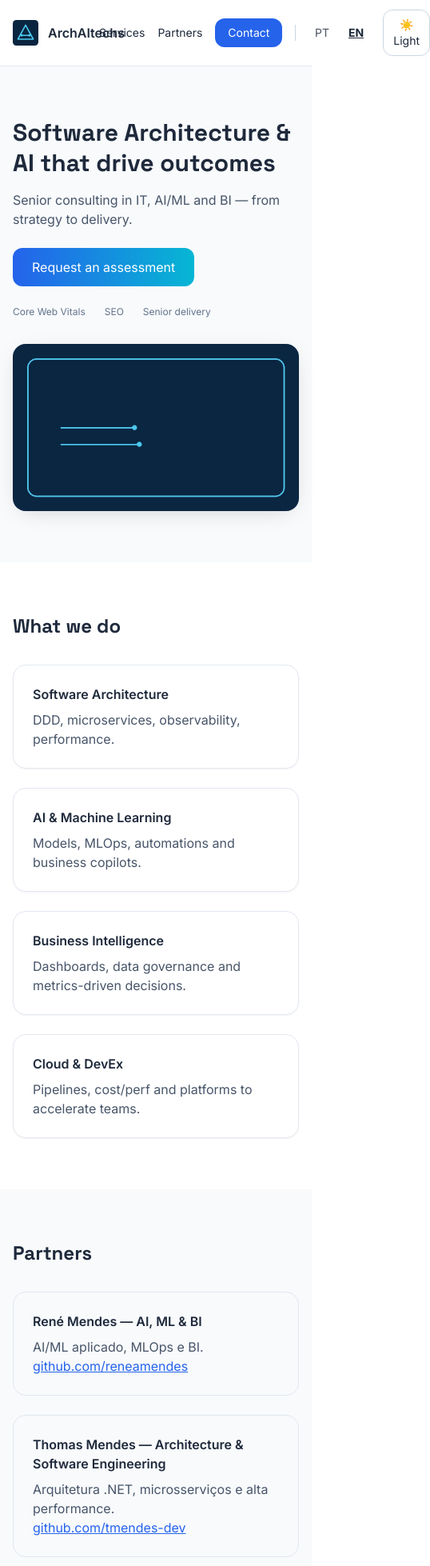
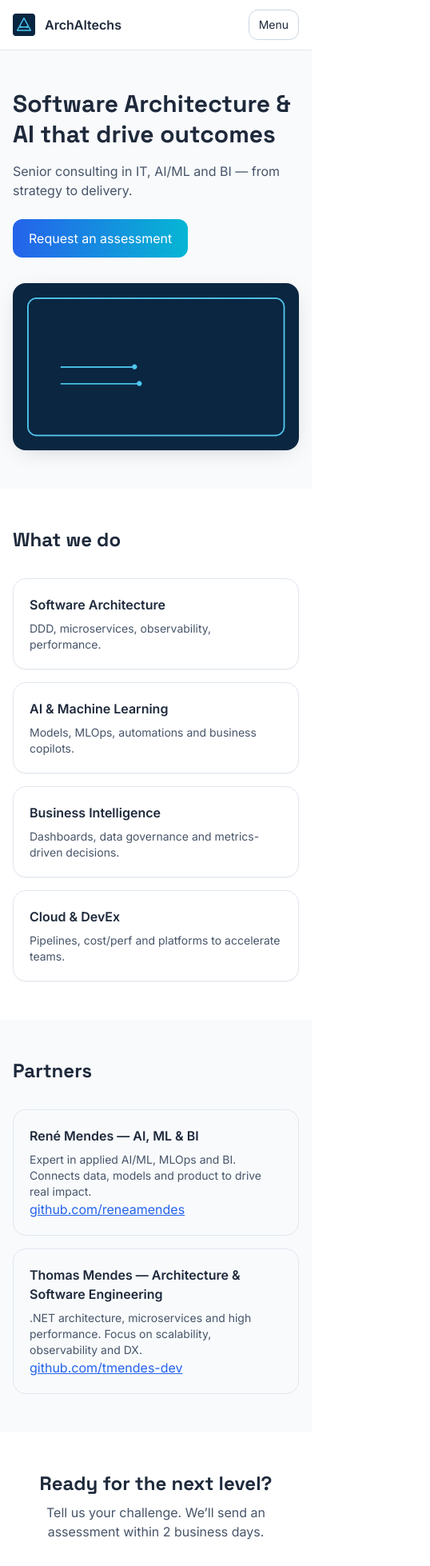
Before and after one commit to tmendes-dev/archaitech-landing, a Next.js app: page /en in a window 390 px wide. Shown: the top 1958 px of the page at 80% size, 538 px wide, since content can reach past the window. Built offline with nearby package versions, Linux system fonts and the light colour scheme.

Commit message:
fix: overall adjustments

```diff
--- a/app/(marketing)/[locale]/page.tsx
+++ b/app/(marketing)/[locale]/page.tsx
@@ -11,19 +11,77 @@ import HoverLift from "./components/HoverLift";
 
 type ServiceItem = { title: string; desc: string };
 
-// Lê nested "a.b.c", cai para flat "a.b.c", senão devolve a própria chave
-function tKey(messages: any, key: string): string {
+// Fallbacks embutidos (garante texto mesmo se o JSON estiver incompleto)
+const FALLBACK: Record<Locale, Record<string, string>> = {
+  pt: {
+    "nav.services": "Serviços",
+    "nav.partners": "Sócios",
+    "nav.contact": "Contato",
+
+    "hero.title": "Arquitetura de Software & Inteligência Artificial para gerar resultado",
+    "hero.subtitle": "Consultoria sênior em TI, AI/ML e BI — da estratégia ao delivery.",
+    "hero.cta": "Solicitar diagnóstico",
+
+    "services.title": "O que fazemos",
+
+    "partners.title": "Sócios",
+    "partners.rene.role": "AI, ML e BI",
+    "partners.rene.bio": "Especialista em IA/ML aplicado, MLOps e BI. Conecta dados, modelos e produto para gerar impacto real.",
+    "partners.thomas.role": "Arquitetura & Engenharia de Software",
+    "partners.thomas.bio": "Arquitetura .NET, microsserviços e alta performance. Foco em escalabilidade, observabilidade e DX.",
+
+    "cta.title": "Pronto para o próximo nível?",
+    "cta.subtitle": "Conte seu desafio. Enviamos um diagnóstico em 2 dias úteis.",
+    "cta.button": "Falar com a ArchAItechs",
+
+    "form.name": "Nome",
+    "form.email": "Email",
+    "form.message": "Conte sobre seu desafio",
+
+    "alert.sent": "Mensagem enviada! Obrigado.",
+    "footer.madeWith": "Feito com Next.js"
+  },
+  en: {
+    "nav.services": "Services",
+    "nav.partners": "Partners",
+    "nav.contact": "Contact",
+
+    "hero.title": "Software Architecture & AI that drive outcomes",
+    "hero.subtitle": "Senior consulting in IT, AI/ML and BI — from strategy to delivery.",
+    "hero.cta": "Request an assessment",
+
+    "services.title": "What we do",
+
+    "partners.title": "Partners",
+    "partners.rene.role": "AI, ML & BI",
+    "partners.rene.bio": "Expert in applied AI/ML, MLOps and BI. Connects data, models and product to drive real impact.",
+    "partners.thomas.role": "Architecture & Software Engineering",
+    "partners.thomas.bio": ".NET architecture, microservices and high performance. Focus on scalability, observability and DX.",
+
+    "cta.title": "Ready for the next level?",
+    "cta.subtitle": "Tell us your challenge. We’ll send an assessment within 2 business days.",
+    "cta.button": "Talk to ArchAItechs",
+
+    "form.name": "Name",
+    "form.email": "Email",
+    "form.message": "Tell us about your challenge",
+
+    "alert.sent": "Message sent! Thank you.",
+    "footer.madeWith": "Made with Next.js"
+  }
+};
+
+// Lê nested "a.b.c", cai para flat "a.b.c", senão devolve fallback; se nem fallback, retorna a própria chave
+function tKey(messages: any, key: string, locale: Locale): string {
   const parts = key.split(".");
   let cur: any = messages;
   for (const p of parts) {
     if (cur && typeof cur === "object" && p in cur) cur = cur[p];
-    else {
-      cur = undefined;
-      break;
-    }
+    else { cur = undefined; break; }
   }
   if (typeof cur === "string") return cur;
   if (typeof messages?.[key] === "string") return messages[key];
+  if (FALLBACK[locale][key]) return FALLBACK[locale][key];
   return key;
 }
 
@@ -36,6 +94,19 @@ function getServices(messages: any): ServiceItem[] {
   return [];
 }
 
+function getBadges(messages: any, locale: Locale): string[] {
+  const nested = messages?.hero?.badges;
+  if (Array.isArray(nested)) return nested as string[];
+  const flat = messages?.["hero.badges"];
+  if (Array.isArray(flat)) return flat as string[];
+  // usa fallback se existir
+  const b = FALLBACK[locale]["hero.badges"];
+  if (b) {
+    try { return JSON.parse(b); } catch {}
+  }
+  return [];
+}
+
 export default async function Page({
   params,
   searchParams
@@ -45,58 +116,85 @@ export default async function Page({
 }) {
   const locale: Locale = getLocale(params.locale);
   const messages: any = locale === "pt" ? (ptMessages as any) : (enMessages as any);
+
   const services = getServices(messages);
+  const badges = getBadges(messages, locale);
   const sent = searchParams?.sent === "1";
 
   return (
     <main>
-      {/* Header */}
+      {/* Header responsivo */}
       <header className="sticky top-0 z-50 backdrop-blur-md bg-white/70 dark:bg-slate-950/70 border-b border-slate-200 dark:border-slate-800">
-        <div className="mx-auto max-w-6xl px-4 py-3 flex items-center justify-between">
+        <div className="mx-auto max-w-6xl px-4 sm:px-6 py-3 flex items-center justify-between">
           <Link href={`/${locale}`} className="flex items-center gap-3">
-            <Image src="/images/logo.svg" alt="ArchAItechs" width={32} height={32} priority />
+            <Image src="/images/logo.svg" alt="ArchAItechs" width={28} height={28} priority />
             <span className="font-semibold">ArchAItechs</span>
           </Link>
-          <nav className="flex items-center gap-4 text-sm">
-            <a href="#services" className="hover:underline">
-              {tKey(messages, "nav.services")}
-            </a>
-            <a href="#partners" className="hover:underline">
-              {tKey(messages, "nav.partners")}
-            </a>
+
+          {/* Desktop nav */}
+          <nav className="hidden md:flex items-center gap-4 text-sm">
+            <a href="#services" className="hover:underline">{tKey(messages, "nav.services", locale)}</a>
+            <a href="#partners" className="hover:underline">{tKey(messages, "nav.partners", locale)}</a>
             <a href="#contact" className="rounded-xl px-4 py-2 bg-blue-600 text-white hover:opacity-90">
-              {tKey(messages, "nav.contact")}
+              {tKey(messages, "nav.contact", locale)}
             </a>
             <div className="h-5 w-px bg-slate-300 dark:bg-slate-700" />
-            {/* 🔁 Client Component para trocar idioma e gravar cookie */}
             <LanguageSwitch current={locale} />
             <ThemeToggle />
           </nav>
+
+          {/* Mobile nav (sem JS extra) */}
+          <details className="md:hidden">
+            <summary className="list-none rounded-xl border border-slate-300 dark:border-slate-700 px-3 py-2 text-sm cursor-pointer">
+              Menu
+            </summary>
+            <div className="mt-2 rounded-xl border border-slate-200 dark:border-slate-800 bg-white dark:bg-slate-900 p-3 shadow-lg">
+              <div className="flex flex-col gap-2 text-sm">
+                <a href={`/${locale}#services`} className="py-1">{tKey(messages, "nav.services", locale)}</a>
+                <a href={`/${locale}#partners`} className="py-1">{tKey(messages, "nav.partners", locale)}</a>
+                <a href={`/${locale}#contact`} className="py-1 rounded-lg bg-blue-600 text-white text-center">
+                  {tKey(messages, "nav.contact", locale)}
+                </a>
+                <div className="h-px bg-slate-200 dark:bg-slate-800 my-2" />
+                <div className="flex items-center justify-between">
+                  <LanguageSwitch current={locale} />
+                  <ThemeToggle />
+                </div>
+              </div>
+            </div>
+          </details>
         </div>
       </header>
 
       {/* Hero */}
       <section className="bg-slate-50 dark:bg-slate-900">
-        <div className="mx-auto max-w-6xl px-4 py-16 grid md:grid-cols-2 gap-8 items-center">
+        <div className="mx-auto max-w-6xl px-4 sm:px-6 py-12 sm:py-16 grid md:grid-cols-2 gap-8 items-center">
           <FadeIn>
             <div>
-              <h1 className="text-3xl md:text-5xl font-extrabold leading-tight font-display">
-                {tKey(messages, "hero.title")}
+              <h1 className="text-3xl sm:text-4xl md:text-5xl font-extrabold leading-tight font-display">
+                {tKey(messages, "hero.title", locale)}
               </h1>
-              <p className="mt-4 text-slate-600 dark:text-slate-300">{tKey(messages, "hero.subtitle")}</p>
+              <p className="mt-4 text-slate-600 dark:text-slate-300 text-base sm:text-lg">
+                {tKey(messages, "hero.subtitle", locale)}
+              </p>
               <HoverLift>
                 <a
                   href="#contact"
-                  className="inline-block mt-6 rounded-xl px-6 py-3 text-white bg-gradient-to-r from-blue-600 to-cyan-500"
+                  className="inline-block mt-6 rounded-xl px-5 sm:px-6 py-3 text-white bg-gradient-to-r from-blue-600 to-cyan-500"
                 >
-                  {tKey(messages, "hero.cta")}
+                  {tKey(messages, "hero.cta", locale)}
                 </a>
               </HoverLift>
-              <ul className="mt-6 flex gap-6 text-xs text-slate-500 dark:text-slate-400">
-                <li>Core Web Vitals</li>
-                <li>SEO</li>
-                <li>Senior delivery</li>
-              </ul>
+
+              {badges.length > 0 && (
+                <ul className="mt-6 flex flex-wrap gap-3 text-xs sm:text-sm text-slate-500 dark:text-slate-400">
+                  {badges.map((b, i) => (
+                    <li key={i} className="rounded-full border border-slate-300 dark:border-slate-700 px-3 py-1">
+                      {b}
+                    </li>
+                  ))}
+                </ul>
+              )}
             </div>
           </FadeIn>
 
@@ -106,7 +204,7 @@ export default async function Page({
               alt="AI & Architecture"
               width={800}
               height={520}
-              className="rounded-2xl shadow-[0_6px_30px_-12px_rgba(0,0,0,0.25)]"
+              className="rounded-2xl shadow-[0_6px_30px_-12px_rgba(0,0,0,0.25)] w-full h-auto"
               priority
             />
           </FadeIn>
@@ -114,17 +212,17 @@ export default async function Page({
       </section>
 
       {/* Services */}
-      <section id="services" className="mx-auto max-w-6xl px-4 py-16">
+      <section id="services" className="mx-auto max-w-6xl px-4 sm:px-6 py-12 sm:py-16">
         <FadeIn>
-          <h2 className="text-2xl md:text-3xl font-bold font-display">{tKey(messages, "services.title")}</h2>
+          <h2 className="text-2xl sm:text-3xl font-bold font-display">{tKey(messages, "services.title", locale)}</h2>
         </FadeIn>
-        <div className="mt-8 grid md:grid-cols-2 gap-6">
+        <div className="mt-8 grid sm:grid-cols-2 gap-4 sm:gap-6">
           {services.length > 0 ? (
             services.map((s, i) => (
               <FadeIn key={i} delay={i * 0.05}>
-                <article className="rounded-2xl border border-slate-200 dark:border-slate-800 p-6 shadow-sm dark:bg-slate-900">
+                <article className="rounded-2xl border border-slate-200 dark:border-slate-800 p-5 sm:p-6 shadow-sm dark:bg-slate-900">
                   <h3 className="font-semibold">{s.title}</h3>
-                  <p className="mt-2 text-slate-600 dark:text-slate-300">{s.desc}</p>
+                  <p className="mt-2 text-slate-600 dark:text-slate-300 text-sm sm:text-base">{s.desc}</p>
                 </article>
               </FadeIn>
             ))
@@ -140,25 +238,33 @@ export default async function Page({
 
       {/* Partners */}
       <section id="partners" className="bg-slate-50 dark:bg-slate-900">
-        <div className="mx-auto max-w-6xl px-4 py-16">
+        <div className="mx-auto max-w-6xl px-4 sm:px-6 py-12 sm:py-16">
           <FadeIn>
-            <h2 className="text-2xl md:text-3xl font-bold font-display">{tKey(messages, "partners.title")}</h2>
+            <h2 className="text-2xl sm:text-3xl font-bold font-display">{tKey(messages, "partners.title", locale)}</h2>
           </FadeIn>
-          <div className="mt-8 grid md:grid-cols-2 gap-6">
+          <div className="mt-8 grid sm:grid-cols-2 gap-4 sm:gap-6">
             <FadeIn delay={0.05}>
-              <article className="rounded-2xl border border-slate-200 dark:border-slate-800 p-6 dark:bg-slate-900">
-                <h3 className="font-semibold">René Mendes — {tKey(messages, "partners.rene.role")}</h3>
-                <p className="mt-2 text-slate-600 dark:text-slate-300">AI/ML aplicado, MLOps e BI.</p>
-                <a className="text-blue-600 underline" href="https://github.com/reneamendes" target="_blank" rel="noreferrer">
+              <article className="rounded-2xl border border-slate-200 dark:border-slate-800 p-5 sm:p-6 dark:bg-slate-900">
+                <h3 className="font-semibold">
+                  René Mendes — {tKey(messages, "partners.rene.role", locale)}
+                </h3>
+                <p className="mt-2 text-slate-600 dark:text-slate-300 text-sm sm:text-base">
+                  {tKey(messages, "partners.rene.bio", locale)}
+                </p>
+                <a className="text-blue-600 underline break-all" href="https://github.com/reneamendes" target="_blank" rel="noreferrer">
                   github.com/reneamendes
                 </a>
               </article>
             </FadeIn>
             <FadeIn delay={0.1}>
-              <article className="rounded-2xl border border-slate-200 dark:border-slate-800 p-6 dark:bg-slate-900">
-                <h3 className="font-semibold">Thomas Mendes — {tKey(messages, "partners.thomas.role")}</h3>
-                <p className="mt-2 text-slate-600 dark:text-slate-300">Arquitetura .NET, microsserviços e alta performance.</p>
-                <a className="text-blue-600 underline" href="https://github.com/tmendes-dev" target="_blank" rel="noreferrer">
+              <article className="rounded-2xl border border-slate-200 dark:border-slate-800 p-5 sm:p-6 dark:bg-slate-900">
+                <h3 className="font-semibold">
+                  Thomas Mendes — {tKey(messages, "partners.thomas.role", locale)}
+                </h3>
+                <p className="mt-2 text-slate-600 dark:text-slate-300 text-sm sm:text-base">
+                  {tKey(messages, "partners.thomas.bio", locale)}
+                </p>
+                <a className="text-blue-600 underline break-all" href="https://github.com/tmendes-dev" target="_blank" rel="noreferrer">
                   github.com/tmendes-dev
                 </a>
               </article>
@@ -168,44 +274,46 @@ export default async function Page({
       </section>
 
       {/* Contact */}
-      <section id="contact" className="mx-auto max-w-3xl px-4 py-16">
+      <section id="contact" className="mx-auto max-w-3xl px-4 sm:px-6 py-12 sm:py-16">
         <FadeIn>
-          <h2 className="text-2xl md:text-3xl font-bold text-center font-display">{tKey(messages, "cta.title")}</h2>
-          <p className="text-center mt-2 text-slate-600 dark:text-slate-300">{tKey(messages, "cta.subtitle")}</p>
+          <h2 className="text-2xl sm:text-3xl font-bold text-center font-display">{tKey(messages, "cta.title", locale)}</h2>
+          <p className="text-center mt-2 text-slate-600 dark:text-slate-300 text-base sm:text-lg">
+            {tKey(messages, "cta.subtitle", locale)}
+          </p>
         </FadeIn>
 
         {sent && (
           <div className="mx-auto mt-4 max-w-2xl rounded-xl bg-green-600/10 text-green-600 px-4 py-3 text-sm">
-            {locale === "pt" ? "Mensagem enviada! Obrigado." : "Message sent! Thank you."}
+            {tKey(messages, "alert.sent", locale)}
           </div>
         )}
 
         <FadeIn delay={0.05}>
-          <form method="post" action="/api/contact" className="mt-8 grid gap-4">
+          <form method="post" action="/api/contact" className="mt-8 grid gap-3 sm:gap-4">
             {/* honeypot anti-spam */}
             <input type="text" name="company" className="hidden" tabIndex={-1} autoComplete="off" />
             <input
               required
               name="name"
-              placeholder="Nome / Name"
-              className="border rounded-xl p-3 bg-white dark:bg-slate-900 border-slate-300 dark:border-slate-700"
+              placeholder={tKey(messages, "form.name", locale)}
+              className="border rounded-xl p-3 bg-white dark:bg-slate-900 border-slate-300 dark:border-slate-700 text-sm sm:text-base"
             />
             <input
               required
               type="email"
               name="email"
-              placeholder="Email"
-              className="border rounded-xl p-3 bg-white dark:bg-slate-900 border-slate-300 dark:border-slate-700"
+              placeholder={tKey(messages, "form.email", locale)}
+              className="border rounded-xl p-3 bg-white dark:bg-slate-900 border-slate-300 dark:border-slate-700 text-sm sm:text-base"
             />
             <textarea
               required
               name="message"
-              placeholder="Conte sobre seu desafio"
-              className="border rounded-xl p-3 min-h-[120px] bg-white dark:bg-slate-900 border-slate-300 dark:border-slate-700"
+              placeholder={tKey(messages, "form.message", locale)}
+              className="border rounded-xl p-3 min-h-[120px] bg-white dark:bg-slate-900 border-slate-300 dark:border-slate-700 text-sm sm:text-base"
             />
             <HoverLift>
-              <button className="rounded-xl px-6 py-3 text-white bg-gradient-to-r from-blue-600 to-cyan-500">
-                {tKey(messages, "cta.button")}
+              <button className="rounded-xl px-5 sm:px-6 py-3 text-white bg-gradient-to-r from-blue-600 to-cyan-500">
+                {tKey(messages, "cta.button", locale)}
               </button>
             </HoverLift>
           </form>
@@ -214,9 +322,9 @@ export default async function Page({
 
       {/* Footer */}
       <footer className="bg-slate-900 text-slate-200">
-        <div className="mx-auto max-w-6xl px-4 py-8 flex justify-between text-sm">
+        <div className="mx-auto max-w-6xl px-4 sm:px-6 py-8 flex flex-col sm:flex-row gap-2 sm:gap-0 sm:justify-between text-sm">
           <span>© {new Date().getFullYear()} ArchAItechs</span>
-          <span>Made with Next.js</span>
+          <span>{tKey(messages, "footer.madeWith", locale)}</span>
         </div>
       </footer>
     </main>
```
Also changed, not shown: app/(marketing)/[locale]/messages/en.json (+15 -9 lines), app/(marketing)/[locale]/messages/pt.json (+14 -4 lines).
